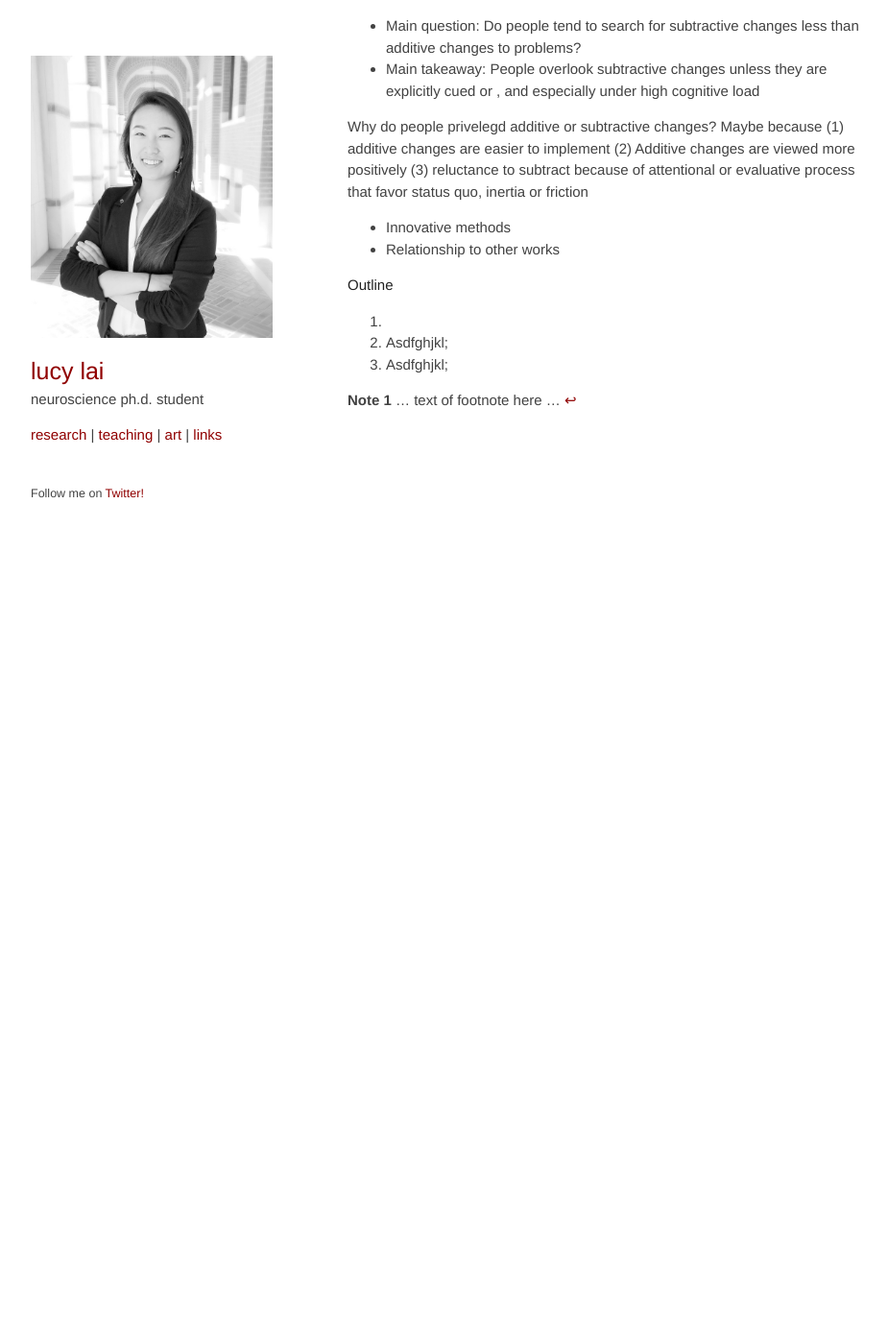
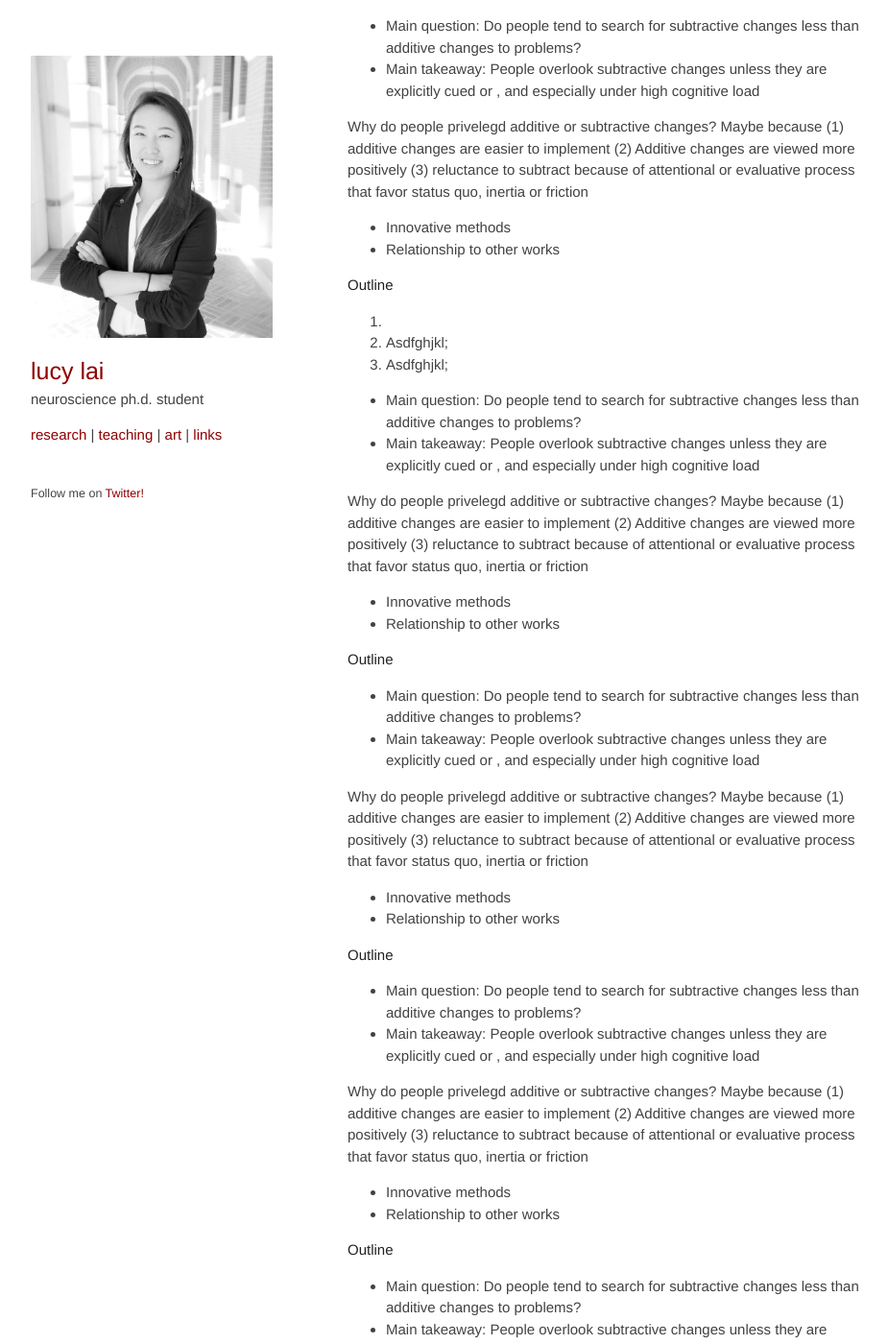
Before and after one commit to lucylai96/lucylai96.github.io, a Jekyll site: the page built from papers/adams2021.md, in a window 1280 px wide and 1400 px high, scrolled down 270 px. Shown: the whole window at 96% size, without its empty margins (168-1093 px from the left). Built offline with Jekyll 4.4.1, drawn with Linux system fonts in a browser that asks for light colours; our own code applies the rules of GitHub Pages for plain Markdown files; before the commit the page ends 900 px from its top, so only the background shows below that; some of the changed text lies outside the part shown.

Commit message:
Update adams2021.md

```diff
--- a/papers/adams2021.md
+++ b/papers/adams2021.md
@@ -6,7 +6,7 @@
 
 Type: Journal article
 
-mainline narrative text to footnote<sup id="a1">[Note 1](#f1)</sup>
+mainline narrative text to footnote<sup id="a1">[[1]](#f1)</sup>
 
 **Summary**
 - Main question: Do people tend to search for subtractive changes less than additive changes to problems?
@@ -23,4 +23,70 @@
 3. Asdfghjkl;
 
 
-<b id="f1">Note 1</b> ... text of footnote here ... [↩](#a1)
+- Main question: Do people tend to search for subtractive changes less than additive changes to problems?
+- Main takeaway: People overlook subtractive changes unless they are explicitly cued or , and especially under high cognitive load
+
+Why do people privelegd additive or subtractive changes? Maybe because (1) additive changes are easier to implement (2) Additive changes are viewed more positively (3) reluctance to subtract because of attentional or evaluative process that favor status quo, inertia or friction
+- Innovative methods
+- Relationship to other works
+
+**Outline**
+- Main question: Do people tend to search for subtractive changes less than additive changes to problems?
+- Main takeaway: People overlook subtractive changes unless they are explicitly cued or , and especially under high cognitive load
+
+Why do people privelegd additive or subtractive changes? Maybe because (1) additive changes are easier to implement (2) Additive changes are viewed more positively (3) reluctance to subtract because of attentional or evaluative process that favor status quo, inertia or friction
+- Innovative methods
+- Relationship to other works
+
+**Outline**
+- Main question: Do people tend to search for subtractive changes less than additive changes to problems?
+- Main takeaway: People overlook subtractive changes unless they are explicitly cued or , and especially under high cognitive load
+
+Why do people privelegd additive or subtractive changes? Maybe because (1) additive changes are easier to implement (2) Additive changes are viewed more positively (3) reluctance to subtract because of attentional or evaluative process that favor status quo, inertia or friction
+- Innovative methods
+- Relationship to other works
+
+**Outline**
+- Main question: Do people tend to search for subtractive changes less than additive changes to problems?
+- Main takeaway: People overlook subtractive changes unless they are explicitly cued or , and especially under high cognitive load
+
+Why do people privelegd additive or subtractive changes? Maybe because (1) additive changes are easier to implement (2) Additive changes are viewed more positively (3) reluctance to subtract because of attentional or evaluative process that favor status quo, inertia or friction
+- Innovative methods
+- Relationship to other works
+
+**Outline**
+- Main question: Do people tend to search for subtractive changes less than additive changes to problems?
+- Main takeaway: People overlook subtractive changes unless they are explicitly cued or , and especially under high cognitive load
+
+Why do people privelegd additive or subtractive changes? Maybe because (1) additive changes are easier to implement (2) Additive changes are viewed more positively (3) reluctance to subtract because of attentional or evaluative process that favor status quo, inertia or friction
+- Innovative methods
+- Relationship to other works
+
+**Outline**
+- Main question: Do people tend to search for subtractive changes less than additive changes to problems?
+- Main takeaway: People overlook subtractive changes unless they are explicitly cued or , and especially under high cognitive load
+
+Why do people privelegd additive or subtractive changes? Maybe because (1) additive changes are easier to implement (2) Additive changes are viewed more positively (3) reluctance to subtract because of attentional or evaluative process that favor status quo, inertia or friction
+- Innovative methods
+- Relationship to other works
+
+**Outline**
+- Main question: Do people tend to search for subtractive changes less than additive changes to problems?
+- Main takeaway: People overlook subtractive changes unless they are explicitly cued or , and especially under high cognitive load
+
+Why do people privelegd additive or subtractive changes? Maybe because (1) additive changes are easier to implement (2) Additive changes are viewed more positively (3) reluctance to subtract because of attentional or evaluative process that favor status quo, inertia or friction
+- Innovative methods
+- Relationship to other works
+
+**Outline**
+- Main question: Do people tend to search for subtractive changes less than additive changes to problems?
+- Main takeaway: People overlook subtractive changes unless they are explicitly cued or , and especially under high cognitive load
+
+Why do people privelegd additive or subtractive changes? Maybe because (1) additive changes are easier to implement (2) Additive changes are viewed more positively (3) reluctance to subtract because of attentional or evaluative process that favor status quo, inertia or friction
+- Innovative methods
+- Relationship to other works
+
+**Outline**
+
+
+<b id="f1">[1]</b> ... text of footnote here ... [↩](#a1)
```
